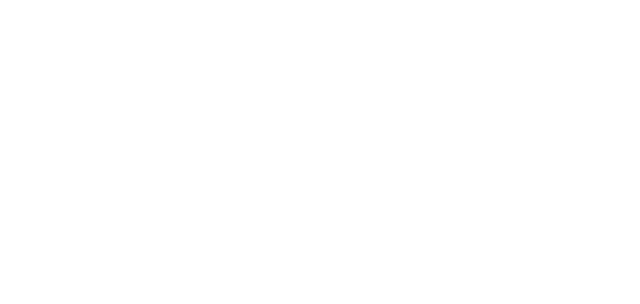
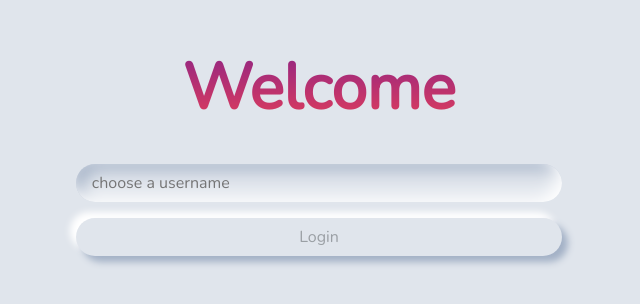
Before and after one commit to felixpohlmann/realtime-chat-fe, a React (Create React App) app: page / in a window 1280 px wide. Shown: the part 250-554 px from the top of the page, without its empty margins (321-961 px from the left). Built offline with nearby package versions, Linux system fonts and the light colour scheme.

Commit message:
changed routing

```diff
--- a/src/App.jsx
+++ b/src/App.jsx
@@ -1,4 +1,5 @@
 import React, { useState, useEffect, useRef } from "react";
+import { Redirect } from "react-router-dom";
 import io from "socket.io-client";
 
 //config
@@ -25,6 +26,11 @@
   const chatContainer = useRef(0);
 
   useEffect(async () => {
+    /* use hook conditionally */
+    if (!props.location.state) return;
+
+    setUsername(props.location.state.username);
+
     const result = await messagesService.getMessages();
     setMessages(result);
     scrollDown();
@@ -59,6 +65,10 @@
     chatContainer.current.scrollTo(0, scroll);
   };
 
+  if (!props.location.state) {
+    return <Redirect to="/login" />;
+  }
+
   if (!messages) {
     return <p>Loading...</p>;
   }
@@ -76,7 +86,7 @@
               <p>Chat</p>
             </div>
             {/* temporary */}
-            <p className="Username">User: {props.location.state.username}</p>
+            <p className="Username">User: {username}</p>
           </div>
           <div className="chat__messages" ref={chatContainer}>
             <ul>
--- a/src/Router.jsx
+++ b/src/Router.jsx
@@ -9,6 +9,7 @@
       <Switch>
         <Route path="/login" component={Login} />
         <Route path="/chat" render={(props) => <App {...props} />} />
+        <Route path="/" component={Login} />
       </Switch>
     </div>
   );
--- a/src/components/Login/Login.jsx
+++ b/src/components/Login/Login.jsx
@@ -11,6 +11,12 @@
     history.push("chat", { username });
   };
 
+  const onKeyPress = (e) => {
+    if (e.key === "Enter") {
+      handleRedirect();
+    }
+  };
+
   return (
     <div className="login">
       <div>
@@ -19,6 +25,7 @@
           type="text"
           placeholder="choose a username"
           onChange={(e) => setUsername(e.target.value)}
+          onKeyPress={onKeyPress}
         />
         <button onClick={handleRedirect}>Login</button>
       </div>
```
